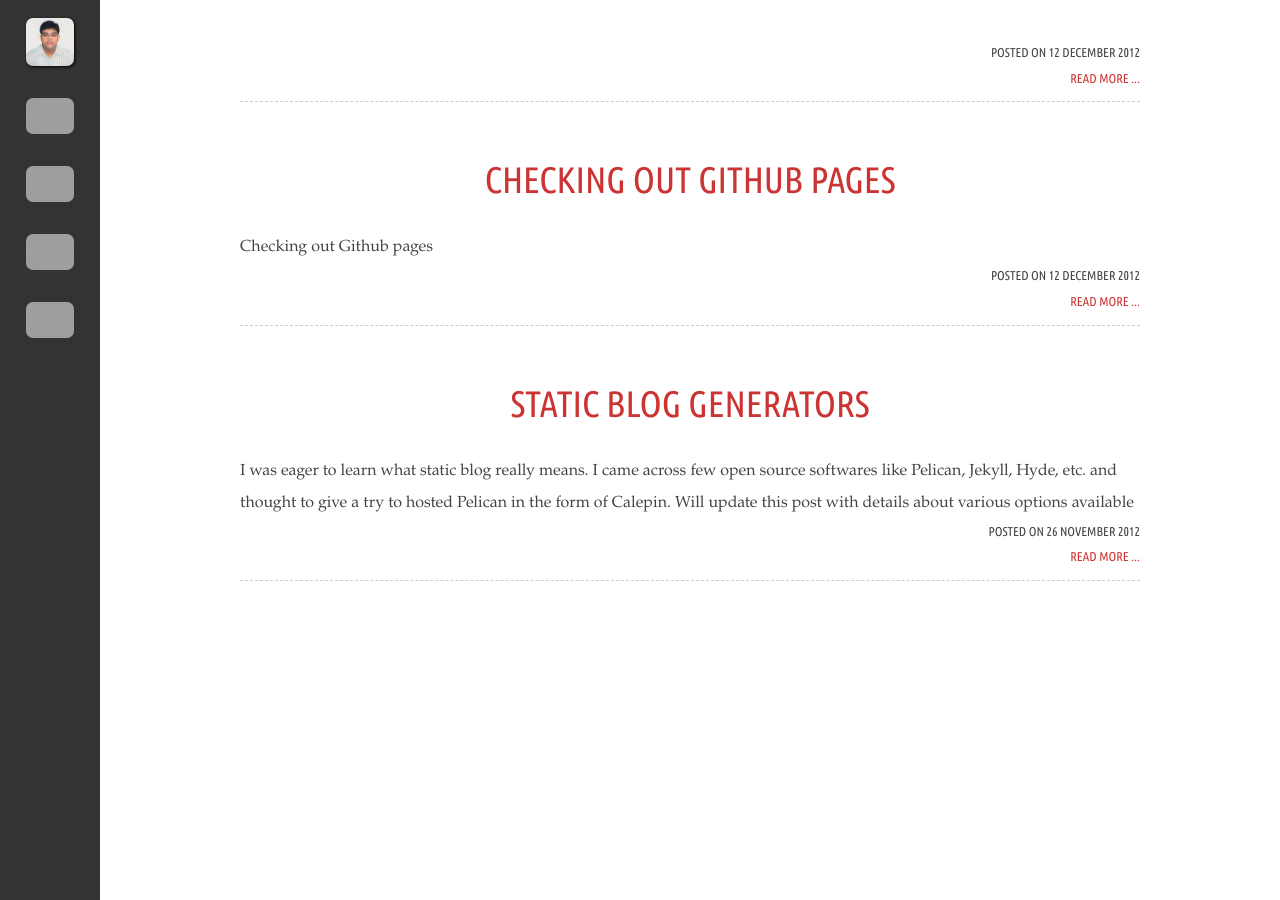
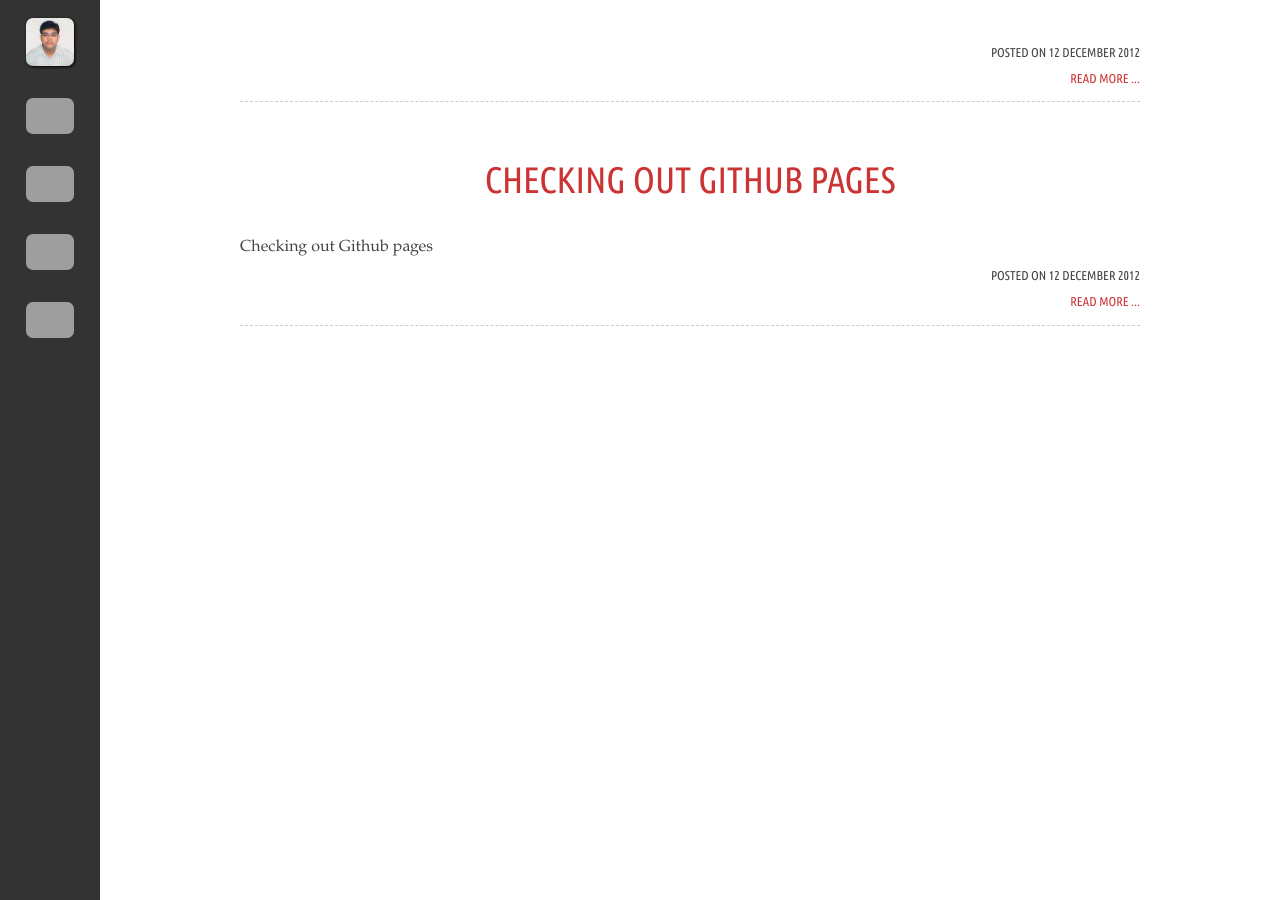
Before and after one commit to palakmathur/palakmathur_old_website, a Jekyll site: the page built from articles/index.html, in a window 1280 px wide. Built offline with Jekyll 4.4.1, drawn with Linux system fonts in a browser that asks for light colours; some web fonts are replaced; some of the changed lines change nothing that is shown; grey boxes are pictures that could not be loaded.

Commit message:
Modified epistle related app

```diff
--- a/_posts/2012-11-26-static-blog-generators.md
+++ /dev/null
@@ -1,9 +0,0 @@
----
-layout: post
-title: Static Blog Generators
-summary: I was eager to learn what static blog really means. I came across few open source softwares like Pelican, Jekyll, Hyde, etc. and thought to give a try to hosted Pelican in the form of Calepin. Will update this post with details about various options available
----
-
-I was eager to learn what static blog really means. I came across few open source softwares like Pelican, Jekyll, Hyde, etc. and thought to give a try to hosted Pelican in the form of Calepin. Till now have not been able to post a single thing except the sample post that got created when I created my Calepin account. Trying to figure that out.
-
-If you see online, then it means I was able to figure the thing out.
--- a/_posts/2012-12-05-epistle-android-app.md
+++ b/_posts/2012-12-05-epistle-android-app.md
@@ -1,17 +1,15 @@
 ---
 layout: post
-title: [App Review] Epistle - A Simple Notes App for Android
-summary: Epistle is a light-weight note taking android app. This is my review of the application.
+title: [App Review] Epistle - A Simple Notes Taking App for Android
+summary: Epistle is a light-weight Notes taking app for android. This is my review of the application.
 ---
 
-For quiet sometime now, I was searching for an app which is lightweight, has clean interface, is functional and the one that could support markdown. That searchcame to an end with Epistle. Epistle has all the features that I listed above. It is light, has a great interface which is clean and functional. It helps me sync my notes with Dropbox, which is a feature I had been looking for. Syncing is neat and fast and the notes are accessible on your devices as soon as you have completed the note. It supports html preview of Markdown documents.
+For quiet sometime now, I was searching for an app which is lightweight, has clean interface, is functional and the one that could support markdown. That search came to the conclusion with Epistle. Epistle has all the features that I listed above. It is light, has a great interface, which is clean and functional. It helps me sync my notes with Dropbox, which is a feature I had been looking for (not exactly with Dropbox, with any of the web app similar to Dropbox). Syncing is neat and fast and the notes are accessible on your devices as soon as you have completed the note on one of the devices. It supports html preview of Markdown documents (still need to try this one).
 
-I had tried using Evernote. But it was an overkill for my use. I like the simplicity of the app which fits well with my Android phone and with Dropbox sync, I can rest assured that my notes are safe and can be accessed from all my Dropbox synced devices.
+I had tried using Evernote. It is a fantastic app but an overkill for my kind of use. I like the simplicity of the app and it fits well with my Android phone and with Dropbox sync, I can rest assured that my notes are safe and can be accessed from all my Dropbox-synced devices.
 
-I also tried the Notes taking app that comes with Samsung Galaxy S2. But I did not like it for reasons that I could not sync the notes automatically with Dropbox.
-
-Epistle requires minimal permission and that too to access the internet so that it may sync your notes with Dropbox. Other than that it do not need any other permissions.
+Epistles requires minimal permissions while installation and that too to access the internet so that it may sync your notes with Dropbox. So, there is no harm or fear as your other data is not at risk.
 
 I think for people who have minimal requirements and appreciate simplicity, Epistle is a good app.
 
-My Rating: 4/5
+My Rating: 4/5.
```
